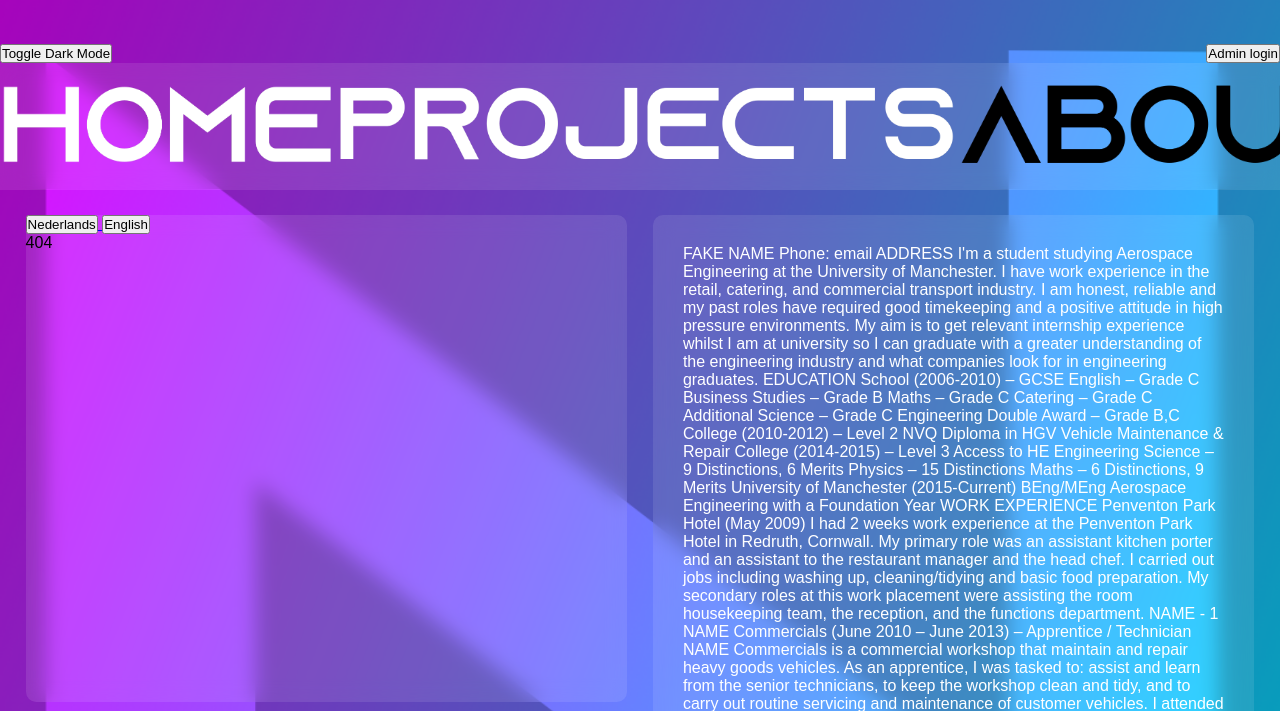
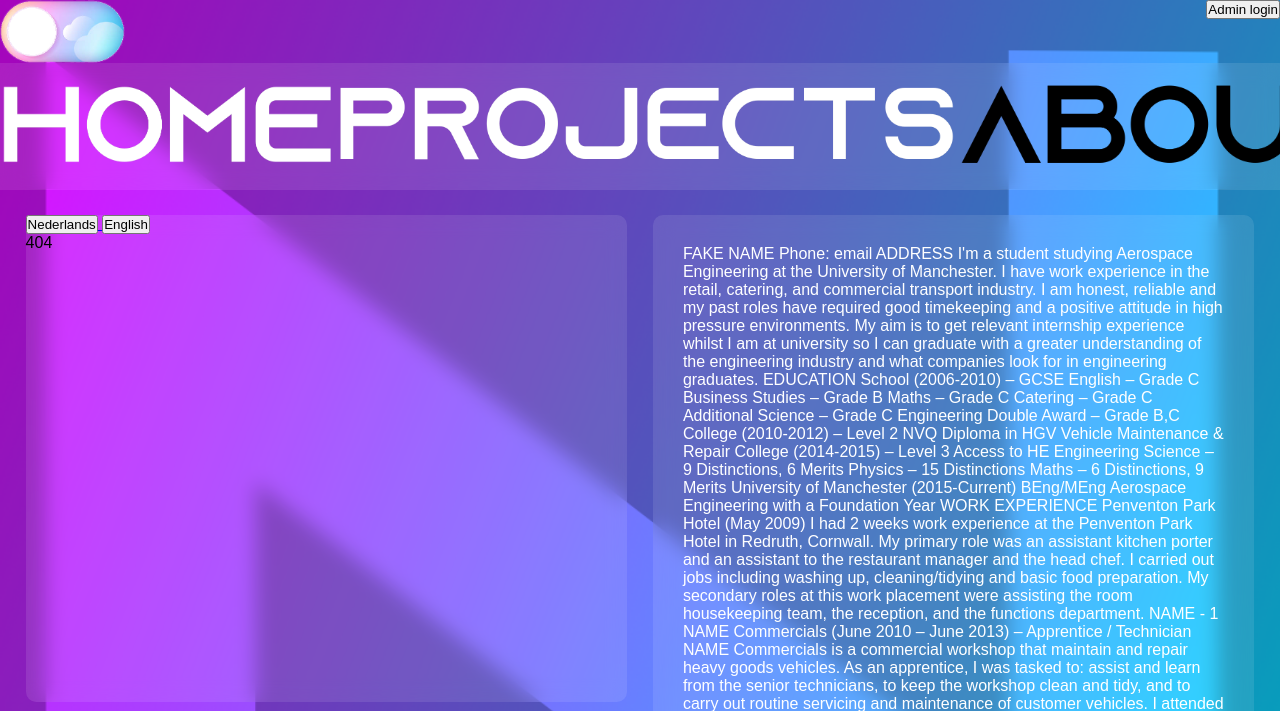
Before and after one commit to ninameier1/ADSDY1S1, a PHP site: page /about in a window 1280 px wide; the page is wider, and only the part inside the window is pictured. Shown: the top 711 px of that part. Run offline with PHP 8.4, Linux system fonts and the light colour scheme; data that the repository does not hold is empty.

Commit message:
01-11 Add darkmode toggle images

```diff
--- a/views/css/style.css
+++ b/views/css/style.css
@@ -26,6 +26,19 @@ header{
     display: flex;
     justify-content: space-between;
     align-content: center;
+}
+
+#darkbutton{
+    border: none;
+    background: transparent;
+    cursor: pointer;
+    display: flex;
+    align-items: center;
+}
+
+.bimg{
+    width: auto;
+    height: 5vh;
 }
 
 .nav1{
--- a/views/js/js.js
+++ b/views/js/js.js
@@ -2,6 +2,7 @@ function darkmode(){
     console.log("Dark mode activated");
     darkmenu()
     toggleBackground()
+    toggleButtonImage()
 }
 
 function darkmenu(){
@@ -22,6 +23,15 @@ function toggleBackground(){
     isDarkMode = !isDarkMode;
 }
 
+function toggleButtonImage(){
+    const buttonImage = document.querySelector("#darkbutton .bimg");
+    if (isDarkMode) {
+        buttonImage.src = "./views/css/assets/darkmode.png";
+    } else {
+        buttonImage.src = "./views/css/assets/lightmode.png";
+    }
+}
+
 function toggleEditForm(projectId){
     console.log(projectId);
     const editForm = document.getElementById("edit-form-" + projectId);
--- a/views/layout/header.php
+++ b/views/layout/header.php
@@ -2,7 +2,7 @@
 <header id="header">
     <div class="hbuttons">
         <button id="darkbutton" onclick="darkmode()" class="headerbuttons">
-            Toggle Dark Mode
+            <img src="./views/css/assets/lightmode.png" class="bimg"/>
         </button>
         <a href="/admin">
             <button class="headerbuttons">
```
Also changed, not shown: views/css/assets/darkmode.png (added), views/css/assets/lightmode.png (added).
